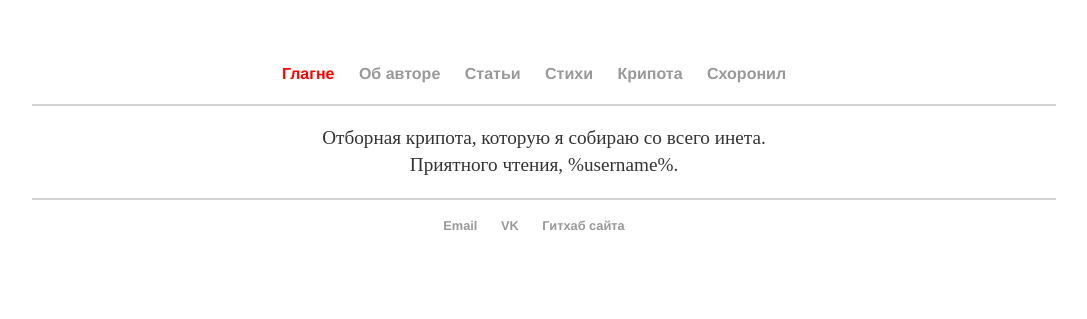
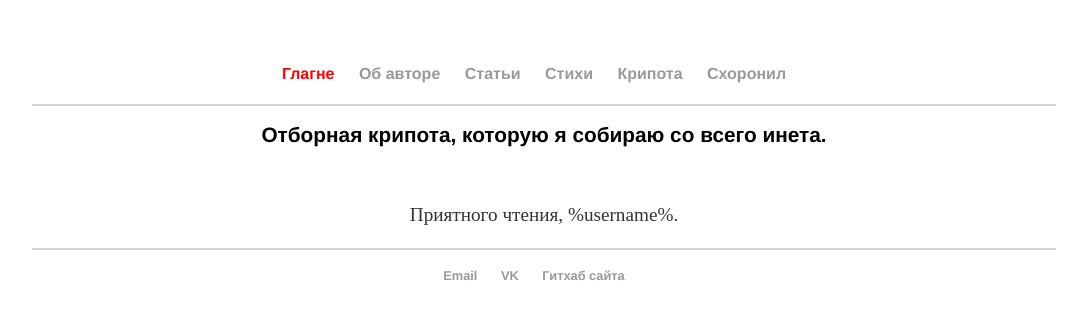
Before and after one commit to G0DMD/G0DMD.github.io, a Jekyll site: the page built from creepy/index.html, in a window 1280 px wide. Shown: the top 319 px of the page, without its empty margins (96-1183 px from the left). Built offline with Jekyll 4.4.1, drawn with Linux system fonts in a browser that asks for light colours.

Commit message:
Update index.html

```diff
--- a/creepy/index.html
+++ b/creepy/index.html
@@ -2,4 +2,4 @@
 layout: default
 title: God Mode | creepy
 ---
-<p class="p1">Отборная крипота, которую я собираю со всего инета. <br>Приятного чтения, %username%.</p>
+<h2>Отборная крипота, которую я собираю со всего инета.</h2><br><p class="p1">Приятного чтения, %username%.</p>
```
